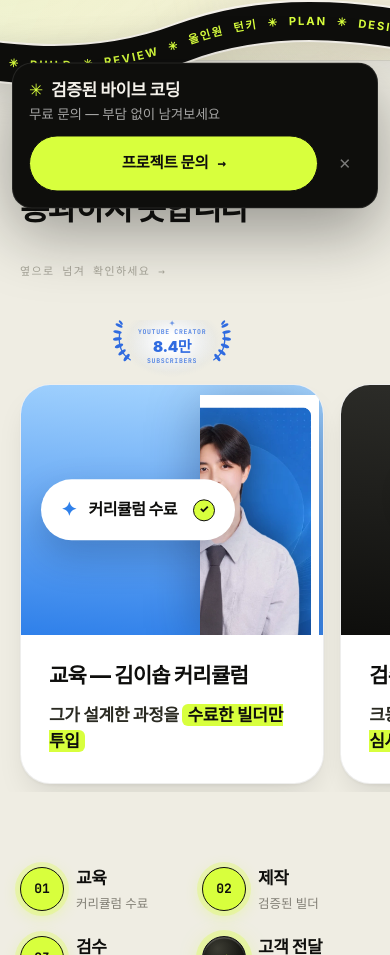
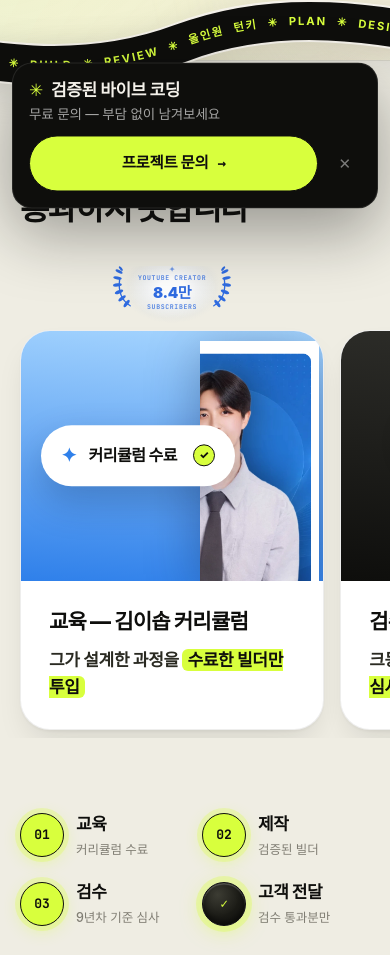
Before and after one commit to dk400/ai-builder-group, a Next.js app in the folder 05-서비스-nextjs/: page / in a window 390 px wide. Shown: the part 845-1800 px from the top of the page. Built offline with nearby package versions, Linux system fonts and the light colour scheme; no server answers; a web font is replaced by a local one.

Commit message:
fix(home): 모바일 스와이프 안내 문구 제거

```diff
--- a/05-서비스-nextjs/app/home.css
+++ b/05-서비스-nextjs/app/home.css
@@ -564,8 +564,6 @@
   .s4x-card { scroll-snap-align: start; min-height: 400px; }
   .laurbox { padding: 6px 0 10px; min-height: 0; }
   .s4x__head { flex-direction: column; align-items: flex-start; } .s4x__head p { text-align: left; }
-  .s4x__head::after { content: "옆으로 넘겨 확인하세요 →"; font-family: var(--mono); font-size: 11px;
-    letter-spacing: .12em; color: var(--muted-2); margin-top: 6px; }
 }
 @media (max-width: 600px) {
   .s4x__grid { margin: 0 -20px; padding: 0 20px 8px; scroll-padding: 0 20px; }
```
